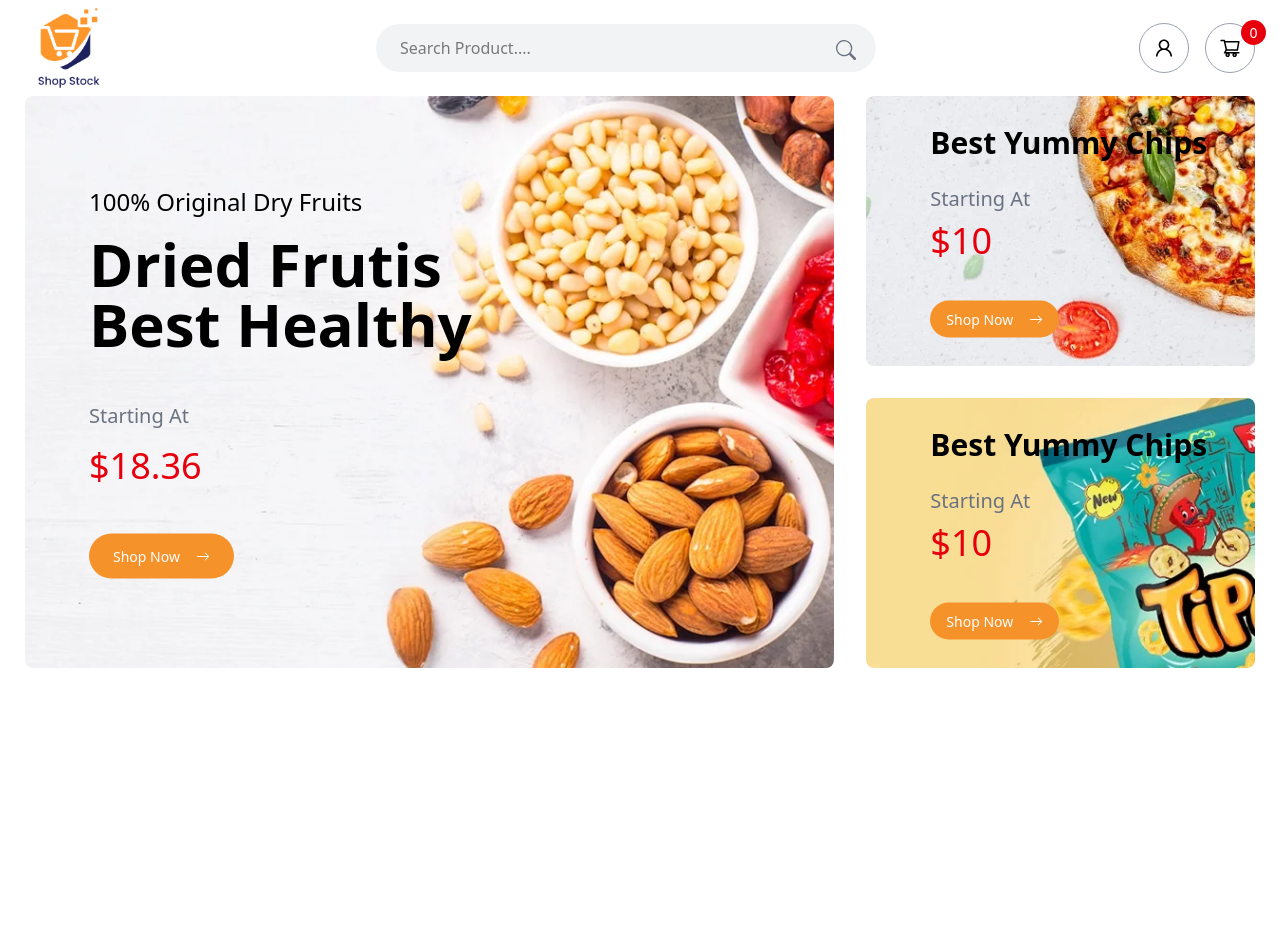
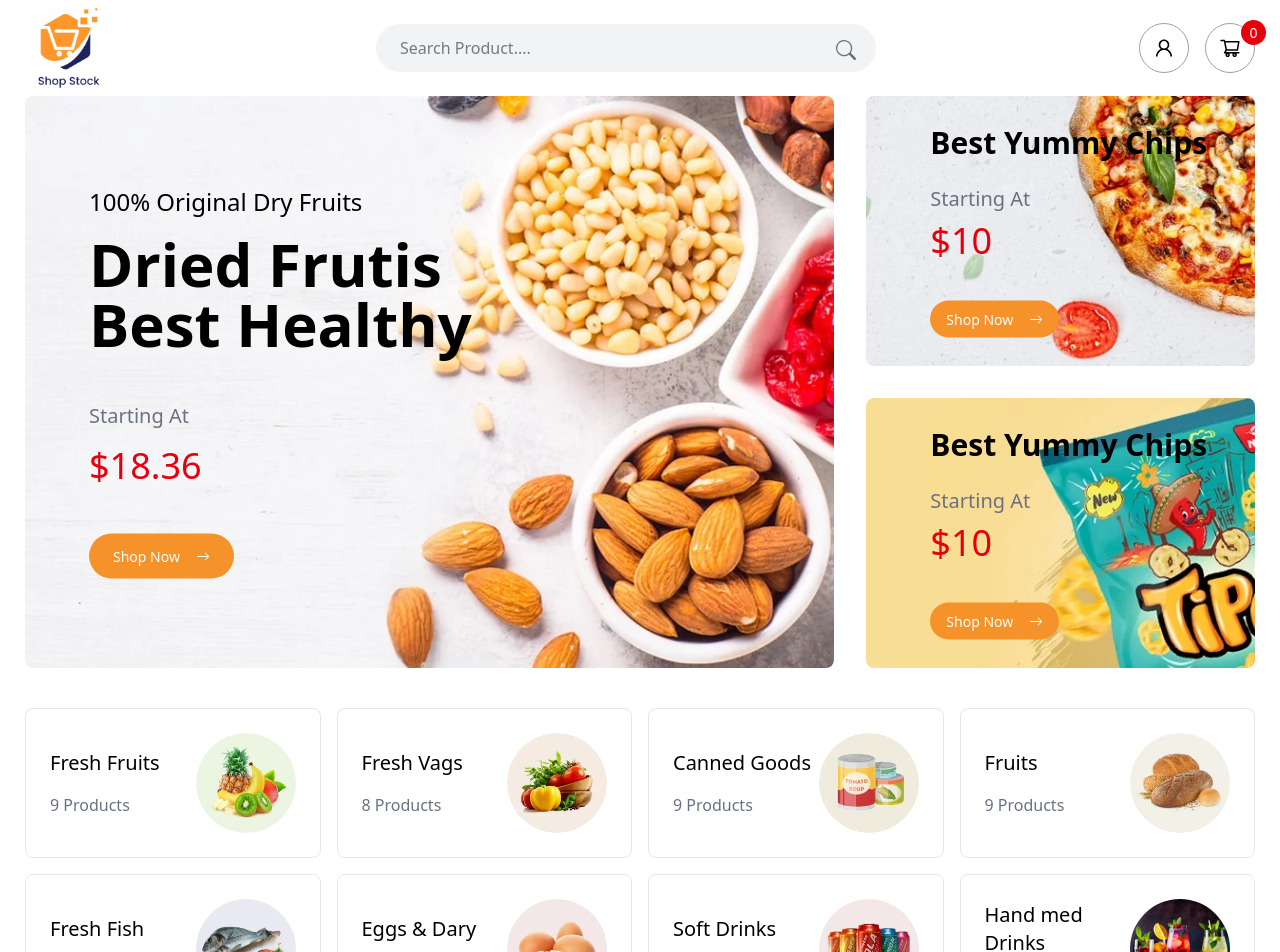
Before and after one commit to itsmeharazz/e-commerce-web, a React (Vite) app: page / in a window 1280 px wide. Shown: the top 952 px of the page. Before the commit the page ends 800 px from the top, so only its background shows below. Built offline with nearby package versions, Linux system fonts and the light colour scheme.

Commit message:
add categoryes

```diff
--- a/src/assets/data.js
+++ b/src/assets/data.js
@@ -48,12 +48,12 @@ export const category_list = [
     stock: "9 Products",
   },
   {
-    menu_name: "Fresh Fruits",
+    menu_name: "Fruits",
     image: category_4,
     stock: "9 Products",
   },
   {
-    menu_name: "Fresh Fruits",
+    menu_name: "Fresh Fish",
     image: category_5,
     stock: "9 Products",
   },
@@ -68,7 +68,7 @@ export const category_list = [
     stock: "9 Products",
   },
   {
-    menu_name: "Soft Drinks",
+    menu_name: "Hand med Drinks",
     image: category_8,
     stock: "9 Products",
   },
--- /dev/null
+++ b/src/compenent/Category.jsx
@@ -0,0 +1,38 @@
+import React from 'react'
+import {category_list} from '../assets/data';
+const Category = ({categoryes, setCategory}) => {
+  return (
+    <div className='container my-10'>
+      <div className='grid sm:grid-cols-2 md:grid-cols-3 lg:grid-cols-4 gap-4'>
+        {category_list.map((category, index) => (
+          <div
+            key={index}
+            onClick={() =>
+              setCategory((prev) =>
+              (prev === category.menu_name? "All":category.menu_name
+              ))
+            }
+            className='border cursor-pointer border-gray-200 hover:border-gray-300 hover:scale-105 transition-transform rounded-lg'>
+            <div className='flex justify-between items-center p-6'>
+              <div className='space-y-4'>
+                <h3 className='font-medium text-xl'>{category.menu_name}</h3>
+                <p className='text-gray-500'> {category.stock} </p>
+              </div>
+              <img
+                src={category.image}
+                alt={category.menu_name}
+                className={`rounded-full  object-cover w-[100px] aspect-square transition-all duration-300 ${
+                  categoryes === category.menu_name
+                    ? "border-2 border-[#f5922a] p-2"
+                    : ""
+                }`}
+              />
+            </div>
+          </div>
+        ))}
+      </div>
+    </div>
+  );
+};
+
+export default Category
--- a/src/pages/HomePage.jsx
+++ b/src/pages/HomePage.jsx
@@ -1,10 +1,13 @@
-import React from 'react'
+import React, {useState} from 'react'
 import HeroSection from '../compenent/HeroSection';
+import Category from '../compenent/Category';
 
 const HomePage = () => {
+     const [category, setCategory] = useState("All");
   return (
     <div>
         <HeroSection />
+        <Category categoryes={category} setCategory={setCategory}/>
     </div>
   )
 }
```
